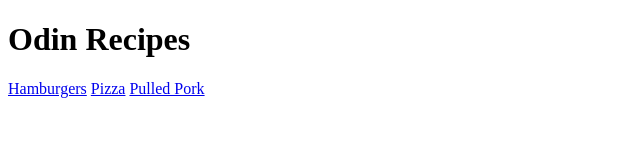
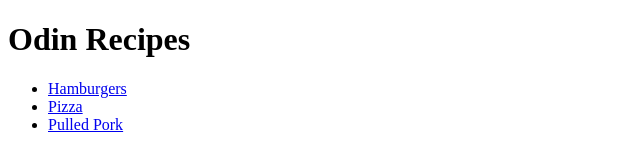
Before and after one commit to johnSchimenz/odin-recipes, a plain HTML site: page index.html in a window 1280 px wide. Shown: the whole page, without its empty margins (0-640 px from the left). Drawn offline with Linux system fonts and the light colour scheme.

Commit message:
Make index.html look better

```diff
--- a/index.html
+++ b/index.html
@@ -8,8 +8,10 @@
 </head>
 <body>
     <h1>Odin Recipes</h1>
-    <a href="recipes/hamburgers.html">Hamburgers</a>
-    <a href="recipes/pizza.html">Pizza</a>
-    <a href="recipes/pulled-pork.html">Pulled Pork</a>
+    <ul>
+        <li><a href="recipes/hamburgers.html">Hamburgers</a></li>
+        <li><a href="recipes/pizza.html">Pizza</a></li>
+        <li><a href="recipes/pulled-pork.html">Pulled Pork</a></li>
+    </ul>
 </body>
 </html>
```
